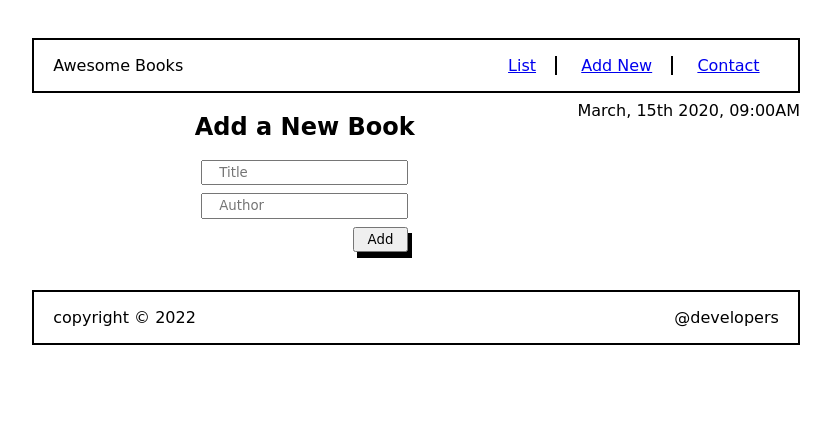
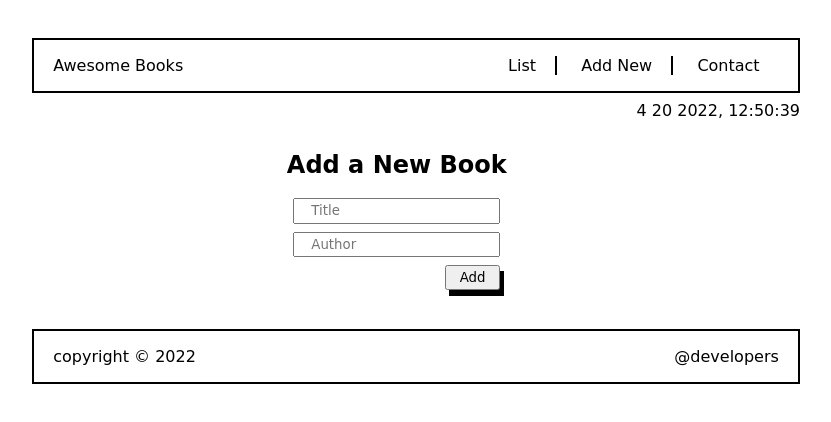
Before and after one commit to bamsi/awesome-books, a website: page index.html in a window 1280 px wide. Both pictures are taken after a click on the link "Add New". Shown: the whole page, without its empty margins (224-1055 px from the left). Drawn offline with Linux system fonts and the light colour scheme; a web font is replaced by a local one.

Commit message:
Add automatic date

```diff
--- a/index.html
+++ b/index.html
@@ -30,7 +30,7 @@
             </ul>
           </div>
         </nav>
-        <p class="current-date">March, 15th 2020, 09:00AM</p>
+        <p class="current-date" id="date" onload="displayDate()"></p>
       </header>
       <section class="book-section" id="list">
         <h1 class="heading">Awesome books</h1>
--- a/script.js
+++ b/script.js
@@ -74,3 +74,18 @@ links.forEach((e) => {
     section.classList.remove("hide");
   });
 });
+
+
+function displayDate() {
+  let d = new Date();
+  let dformat = [
+    d.getMonth()+1,
+    d.getDate(),
+    d.getFullYear()].join(' ')+',' + ' ' +
+   [d.getHours(),
+    d.getMinutes(),
+    d.getSeconds()].join(':');
+    document.getElementById("date").innerHTML = dformat;
+}
+
+window.onload = displayDate();
--- a/style.css
+++ b/style.css
@@ -33,6 +33,15 @@
   cursor: pointer;
 }
 
+.link-item {
+  text-decoration: none;
+  color: #000;
+}
+
+.link-item:active {
+  color: blue;
+}
+
 .nav-items .no-border {
   border-right: 0;
 }
@@ -54,6 +63,7 @@
   padding: 10px;
 }
 
+
 .book-list {
   border: 1px solid #000;
   margin-bottom: 5%;
@@ -70,7 +80,7 @@
   flex-direction: column;
   justify-content: center;
   align-items: center;
-  margin: 0 auto;
+  margin: 5% 22.5%;
 }
 
 #add-form {
@@ -99,7 +109,7 @@
 }
 
 .contact-section {
-  margin: 0 auto;
+  margin: 5% 20%;
   display: flex;
   flex-direction: column;
   align-items: center;
```
